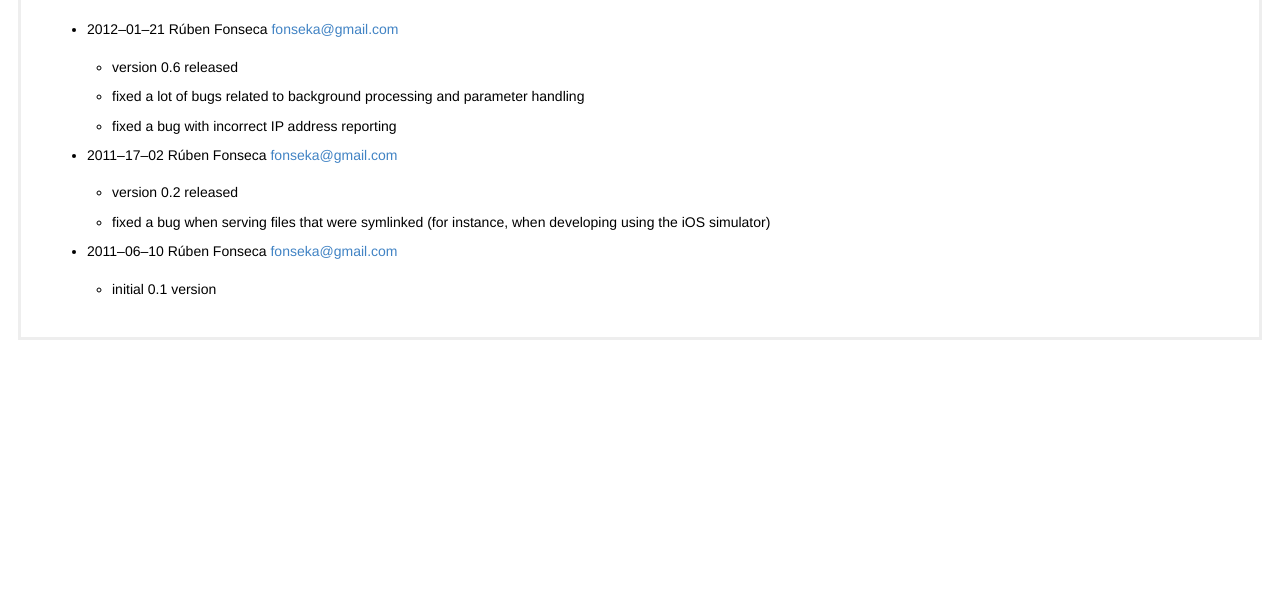
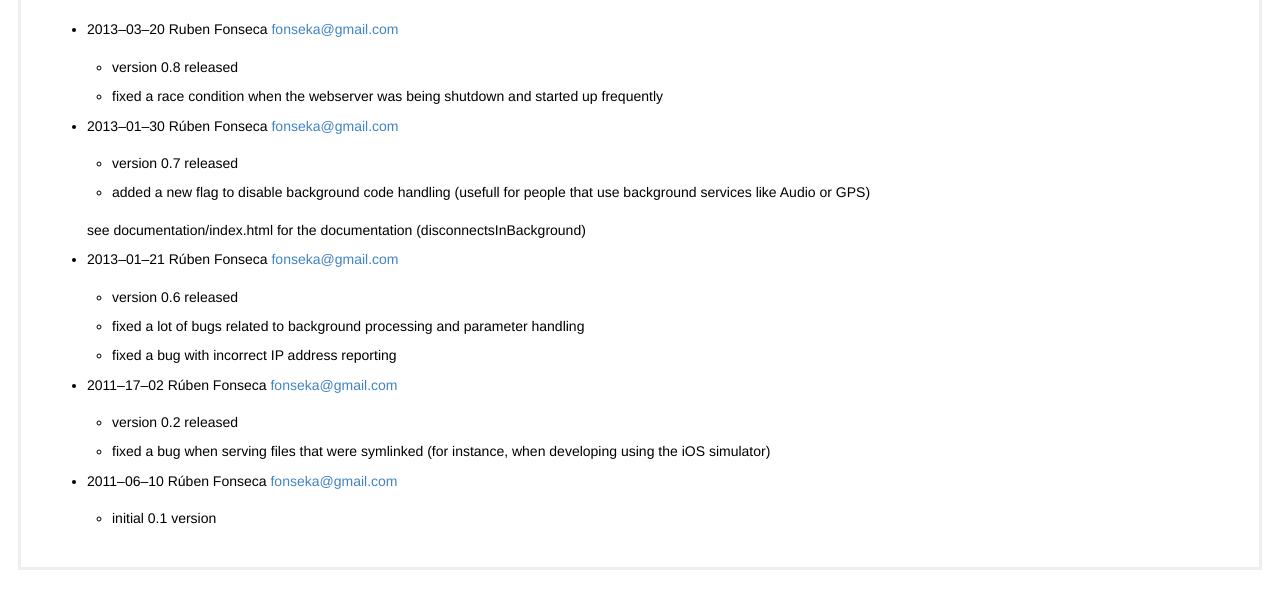
Before and after one commit to rubenfonseca/titanium-webserver, a plain HTML site: page documentation/changelog.html in a window 1280 px wide. Shown: the part 92-700 px from the top of the page. Drawn offline with Linux system fonts and the light colour scheme.

Commit message:
Updated docs

```diff
--- a/documentation/changelog.html
+++ b/documentation/changelog.html
@@ -23,21 +23,36 @@ html,body{color:black}*{margin:0;padding:0}body{font:13.34px helvetica,arial,fre
       <h1 id="changelog">Changelog</h1>
 
 <ul>
-<li><p>2012&#8211;01&#8211;21 Rúben Fonseca <a href="&#x6d;&#97;&#105;&#108;&#116;&#x6f;&#58;&#102;&#111;&#x6e;&#115;&#101;&#x6b;&#97;&#64;&#103;&#109;&#97;&#x69;&#x6c;&#x2e;&#99;&#x6f;&#109;">&#102;&#111;&#110;&#115;&#x65;&#x6b;&#97;&#x40;&#103;&#x6d;&#97;&#x69;&#108;&#x2e;&#x63;&#x6f;&#x6d;</a></p>
+<li><p>2013&#8211;03&#8211;20 Ruben Fonseca <a href="&#x6d;&#97;&#x69;&#x6c;&#x74;&#x6f;&#58;&#102;&#x6f;&#110;&#115;&#x65;&#x6b;&#x61;&#x40;&#103;&#x6d;&#x61;&#x69;&#x6c;&#x2e;&#99;&#111;&#x6d;">&#102;&#x6f;&#x6e;&#x73;&#x65;&#x6b;&#97;&#x40;&#x67;&#109;&#97;&#105;&#x6c;&#46;&#99;&#x6f;&#109;</a></p>
+
+<ul>
+<li><p>version 0.8 released</p></li>
+<li><p>fixed a race condition when the webserver was being shutdown and started up frequently</p></li>
+</ul></li>
+<li><p>2013&#8211;01&#8211;30 Rúben Fonseca <a href="&#x6d;&#x61;&#105;&#x6c;&#x74;&#x6f;&#58;&#x66;&#x6f;&#110;&#115;&#101;&#x6b;&#x61;&#64;&#x67;&#x6d;&#x61;&#105;&#108;&#x2e;&#x63;&#111;&#x6d;">&#102;&#111;&#x6e;&#x73;&#101;&#x6b;&#x61;&#64;&#103;&#x6d;&#97;&#105;&#108;&#46;&#x63;&#x6f;&#109;</a></p>
+
+<ul>
+<li><p>version 0.7 released</p></li>
+<li><p>added a new flag to disable background code handling
+ (usefull for people that use background services like Audio or GPS)</p></li>
+</ul>
+
+<p>see documentation/index.html for the documentation (disconnectsInBackground)</p></li>
+<li><p>2013&#8211;01&#8211;21 Rúben Fonseca <a href="&#x6d;&#97;&#x69;&#x6c;&#x74;&#111;&#58;&#x66;&#111;&#110;&#x73;&#x65;&#x6b;&#x61;&#x40;&#x67;&#109;&#97;&#x69;&#x6c;&#x2e;&#99;&#111;&#x6d;">&#x66;&#x6f;&#110;&#x73;&#101;&#x6b;&#97;&#x40;&#x67;&#109;&#x61;&#105;&#108;&#x2e;&#99;&#111;&#109;</a></p>
 
 <ul>
 <li><p>version 0.6 released</p></li>
 <li><p>fixed a lot of bugs related to background processing and parameter handling</p></li>
 <li><p>fixed a bug with incorrect IP address reporting</p></li>
 </ul></li>
-<li><p>2011&#8211;17&#8211;02 Rúben Fonseca <a href="&#x6d;&#x61;&#105;&#x6c;&#116;&#x6f;&#x3a;&#x66;&#x6f;&#x6e;&#x73;&#101;&#107;&#x61;&#64;&#x67;&#x6d;&#x61;&#105;&#x6c;&#46;&#99;&#x6f;&#109;">&#x66;&#x6f;&#110;&#x73;&#x65;&#107;&#97;&#x40;&#x67;&#x6d;&#x61;&#x69;&#x6c;&#46;&#x63;&#111;&#109;</a></p>
+<li><p>2011&#8211;17&#8211;02 Rúben Fonseca <a href="&#109;&#97;&#x69;&#x6c;&#x74;&#x6f;&#58;&#x66;&#111;&#x6e;&#x73;&#x65;&#107;&#97;&#64;&#103;&#x6d;&#x61;&#x69;&#108;&#46;&#x63;&#111;&#x6d;">&#x66;&#111;&#110;&#x73;&#101;&#x6b;&#97;&#64;&#103;&#109;&#97;&#105;&#108;&#46;&#x63;&#x6f;&#x6d;</a></p>
 
 <ul>
 <li><p>version 0.2 released</p></li>
 <li><p>fixed a bug when serving files that were symlinked (for instance, when
  developing using the iOS simulator)</p></li>
 </ul></li>
-<li><p>2011&#8211;06&#8211;10 Rúben Fonseca <a href="&#109;&#97;&#105;&#108;&#x74;&#x6f;&#x3a;&#x66;&#x6f;&#110;&#x73;&#101;&#107;&#x61;&#x40;&#x67;&#x6d;&#x61;&#105;&#x6c;&#x2e;&#x63;&#111;&#x6d;">&#102;&#x6f;&#x6e;&#x73;&#101;&#x6b;&#97;&#64;&#103;&#109;&#97;&#x69;&#x6c;&#46;&#x63;&#111;&#109;</a></p>
+<li><p>2011&#8211;06&#8211;10 Rúben Fonseca <a href="&#x6d;&#x61;&#x69;&#x6c;&#x74;&#111;&#58;&#x66;&#x6f;&#x6e;&#x73;&#101;&#x6b;&#x61;&#x40;&#103;&#109;&#x61;&#105;&#108;&#x2e;&#x63;&#x6f;&#109;">&#x66;&#x6f;&#110;&#115;&#x65;&#107;&#97;&#64;&#103;&#109;&#97;&#105;&#108;&#46;&#x63;&#x6f;&#109;</a></p>
 
 <ul>
 <li>initial 0.1 version</li>
```
Also changed, not shown: documentation/index.html (+7 -0 lines), 2 other files.
